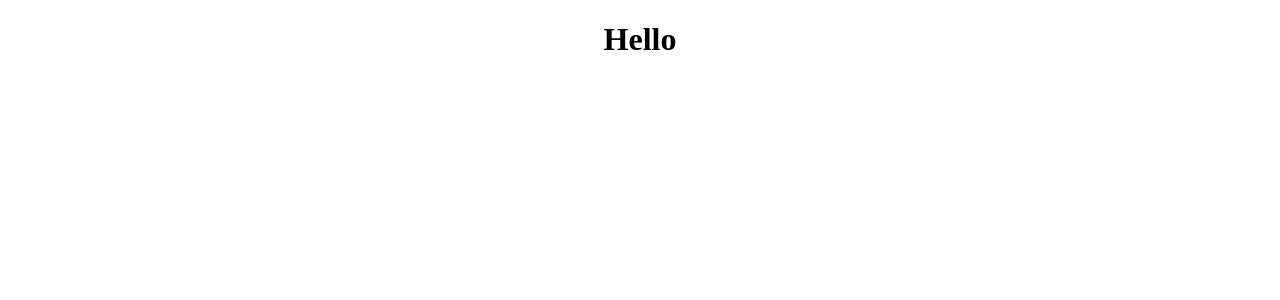
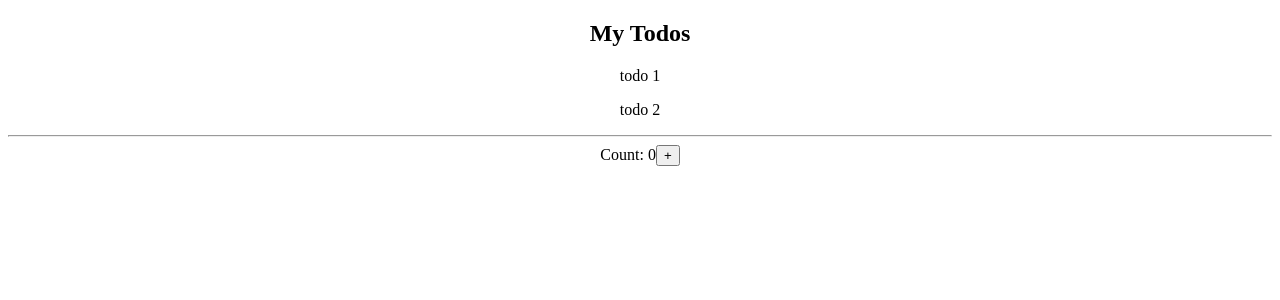
Before and after one commit to abhiraftaar007/React-Js, a React (Create React App) app: page / in a window 1280 px wide. Shown: the top 300 px of the page. Built offline with nearby package versions, Linux system fonts and the light colour scheme.

Commit message:
React Memo to skip rendering a component

```diff
--- a/src/App.js
+++ b/src/App.js
@@ -1,9 +1,36 @@
-import './App.css';
+import { useState } from "react";
+import "./App.css";
+import Todos from "./Todos";
 
+/*
+Using memo will cause React to skip rendering a component if its props have not changed.
+This can improve performance.
+
+Problem -
+When you click the increment button, the Todos component re-renders.
+If this component was complex, it could cause performance issues.
+
+Solution -
+To fix this, we can use memo.
+Use memo to keep the Todos component from needlessly re-rendering.
+Wrap the Todos component export in memo
+*/
 function App() {
+  const [count, setCount] = useState(0);
+  const [todos, setTodos] = useState(["todo 1", "todo 2"]);
+
+  const increment = () => {
+    setCount((c) => c + 1);
+  };
+
   return (
     <div className="App">
-      <h1>Hello</h1>
+      <Todos todos={todos} />
+      <hr />
+      <div>
+        Count: {count}
+        <button onClick={increment}>+</button>
+      </div>
     </div>
   );
 }
--- /dev/null
+++ b/src/Todos.js
@@ -0,0 +1,16 @@
+import { memo } from "react";
+
+const Todos = ({ todos }) => {
+  console.log("child render");
+  return (
+    <>
+      <h2>My Todos</h2>
+      {todos.map((todo, index) => {
+        return <p key={index}>{todo}</p>;
+      })}
+    </>
+  );
+};
+
+export default memo(Todos);
+// Now the Todos component only re-renders when the todos that are passed to it through props are updated.
```
